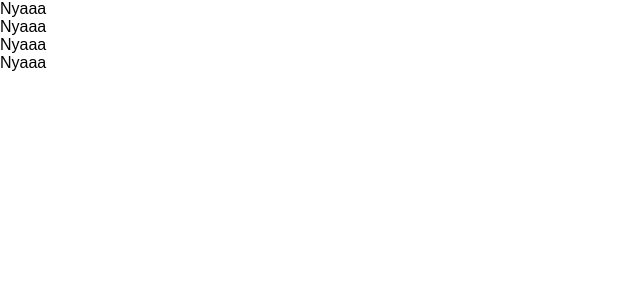
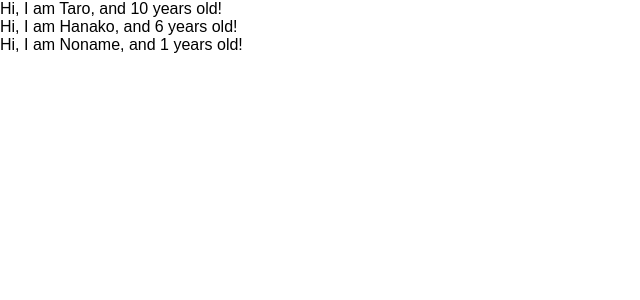
Before and after one commit to hiroakiaoba/react-redux, a React (Create React App) app: page / in a window 1280 px wide. Shown: the top 300 px of the page, without its empty margins (0-640 px from the left). Built offline with nearby package versions, Linux system fonts and the light colour scheme.

Commit message:
learn props of component

```diff
--- a/src/App.js
+++ b/src/App.js
@@ -1,29 +1,29 @@
 import React from 'react';
 
-// class App extends Component {
-//   render() {
-//     return (
-//       <React.Fragment>
-//         <label htmlFor="bar">bar</label>
-//         <input id="bar" type="text" onChange={() => {console.log('I am clicked')}} />
-//       </React.Fragment>
-//     );
-//   }
-// }
+const App = () => {
+  const profiles = [
+    { name: "Taro", age: 10 },
+    { name: "Hanako", age: 6 },
+    { name: "Noname"}
+  ]
 
-const App = () => {
   return (
     <div>
-      <Cat />
-      <Cat />
-      <Cat />
-      <Cat />
+      {
+        profiles.map((profile, index) => {
+          return <User name={profile.name} age={profile.age} key={index} />
+        })
+      }
     </div>
   );
 }
 
-const Cat = () => {
-  return <div>Nyaaa</div>
+const User = (props) => {
+  return <div>Hi, I am {props.name}, and {props.age} years old!</div>
+}
+
+User.defaultProps = {
+  age: 1
 }
 
 export default App;
```
